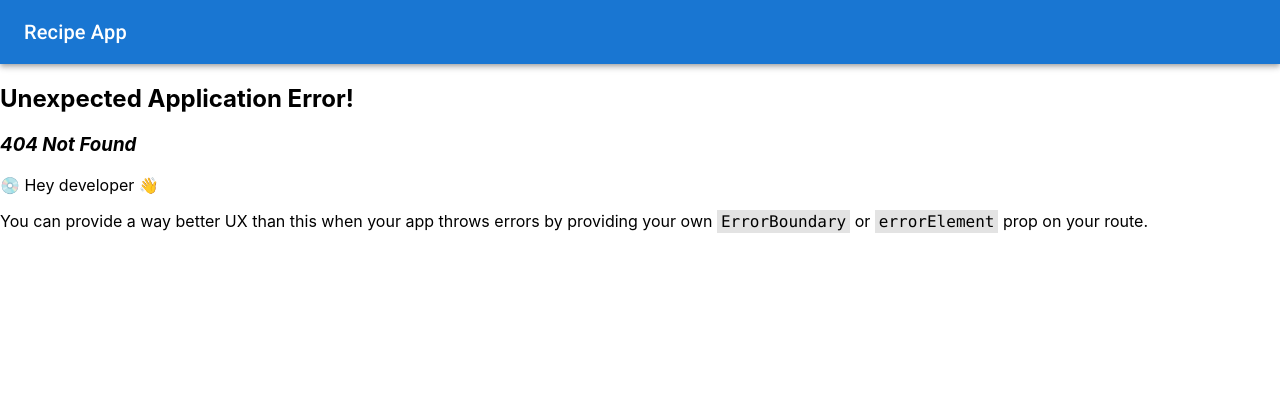
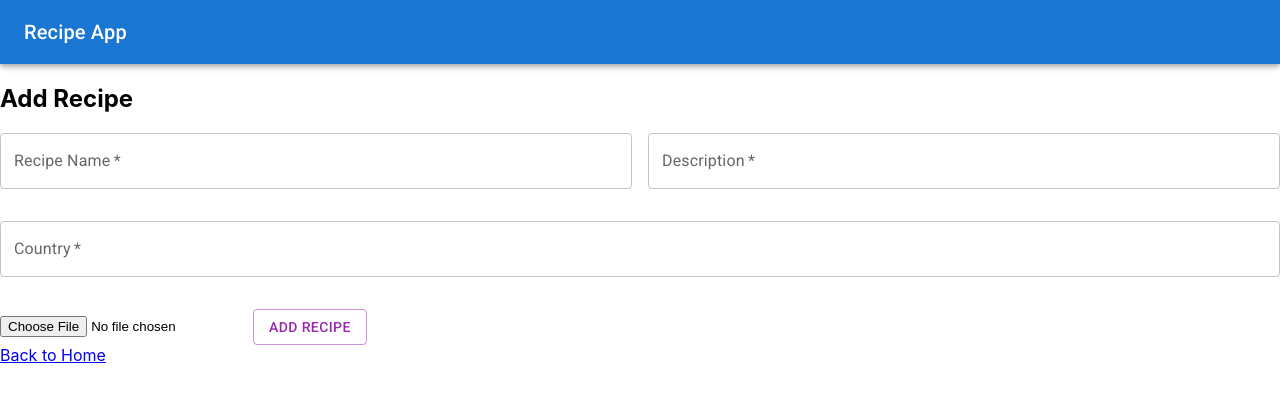
Before and after one commit to DanquahSika/recipe-app, a React (Create React App) app: page /add-recipes in a window 1280 px wide. Before the commit this address had no page. Shown: the top 402 px of the page. Built offline with nearby package versions, Linux system fonts and the light colour scheme; a web font is replaced by a local one.

Commit message:
mongoose addition

```diff
--- /dev/null
+++ b/src/pages/add-recipes/index.jsx
@@ -0,0 +1,79 @@
+import React, { useState } from "react";
+import { TextField, Button, Container, Stack } from "@mui/material";
+import { Link } from "react-router-dom";
+
+const AddRecipe = () => {
+  const [name, setName] = useState("");
+  const [description, setDescription] = useState("");
+  const [country, setCountry] = useState("");
+  const [recipeImage, setRecipeImage] = useState("");
+
+  const handleSubmit = async (event) => {
+    event.preventDefault();
+
+    const formData = new FormData();
+    formData.append("name", name);
+    formData.append("description", description);
+    formData.append("country", country);
+    formData.append("recipeImage", recipeImage);
+
+    try {
+      const response = await fetch("http://localhost:3001/api/recipes", {
+        method: "POST",
+        body: formData,
+      });
+      const data = await response.json();
+      console.log(data);
+    } catch (error) {
+      console.error(error);
+    }
+  };
+
+  return (
+    <React.Fragment>
+      <h2>Add Recipe</h2>
+      <form onSubmit={handleSubmit}>
+        <Stack spacing={2} direction="row" sx={{ marginBottom: 4 }}>
+          <TextField
+            type="text"
+            variant="outlined"
+            color="secondary"
+            label="Recipe Name"
+            onChange={(e) => setName(e.target.value)}
+            value={name}
+            fullWidth
+            required
+          />
+          <TextField
+            type="text"
+            variant="outlined"
+            color="secondary"
+            label="Description"
+            onChange={(e) => setDescription(e.target.value)}
+            value={description}
+            fullWidth
+            required
+          />
+        </Stack>
+        <TextField
+          type="text"
+          variant="outlined"
+          color="secondary"
+          label="Country"
+          onChange={(e) => setCountry(e.target.value)}
+          value={country}
+          fullWidth
+          required
+          sx={{ mb: 4 }}
+        />
+        <input type="file" onChange={(e) => setRecipeImage(e.target.files[0])} />
+        <Button variant="outlined" color="secondary" type="submit">
+          Add Recipe
+        </Button>
+      </form>
+      <Link to="/">Back to Home</Link>
+    </React.Fragment>
+  );
+};
+
+export default AddRecipe;
--- a/src/pages/recipes/index.jsx
+++ b/src/pages/recipes/index.jsx
@@ -24,7 +24,8 @@ export default function Recipes() {
   const getRecipes = () => {
     setLoading(true);
     // prepare URL
-    const url = new URL("https://api.spoonacular.com/recipes/complexSearch");
+    // const url = new URL("https://api.spoonacular.com/recipes/complexSearch");
+    const url = new URL("http://localhost:4000/recipes");
     url.searchParams.append(
       "apiKey",
       process.env.REACT_APP_SPOONACULAR_API_KEY
@@ -38,7 +39,8 @@ export default function Recipes() {
       .then((response) => response.json())
       .then((data) => {
         // update recipes state with data
-        setRecipes(data.results);
+        // setRecipes(data.results);
+        setRecipes(data);
       }) //if it fails to do its work the .catch
       .catch((error) => {
         console.log(error);
@@ -78,15 +80,17 @@ export default function Recipes() {
                   />
                   <CardContent sx={{ height: "100%" }}>
                     <Link to={`/recipes/${recipe.id}`}>
-                    <Typography gutterBottom variant="h5" component="div">
-                      {recipe.title}
-                    </Typography>
+                      <Typography gutterBottom variant="h5" component="div">
+                        {recipe.title}
+                      </Typography>
                     </Link>
                   </CardContent>
                 </CardActionArea>
               </Card>
             </Grid>
-          ))) : ( <img src={emptyIcon} width={"40%"} className="emptyIcon" />
+          ))
+        ) : (
+          <img src={emptyIcon} width={"40%"} className="emptyIcon" />
         )}
       </Grid>
     </Container>
```
Also changed, not shown: src/App.js (+13 -10 lines).
